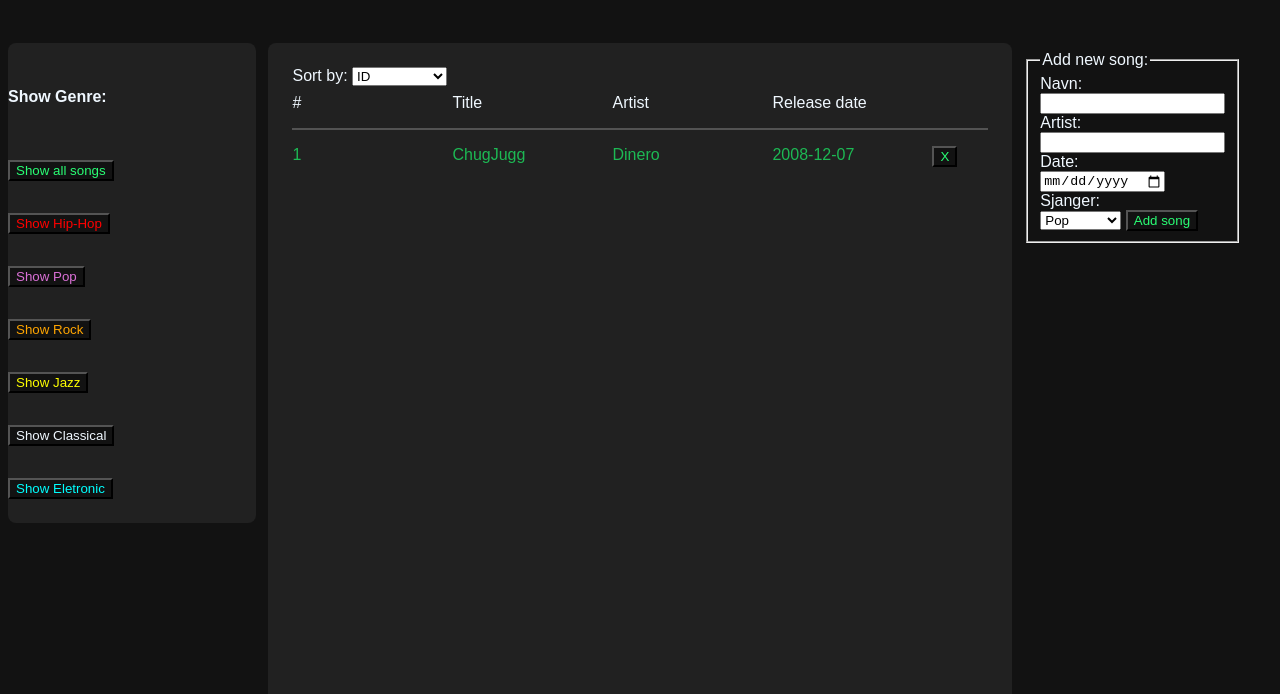
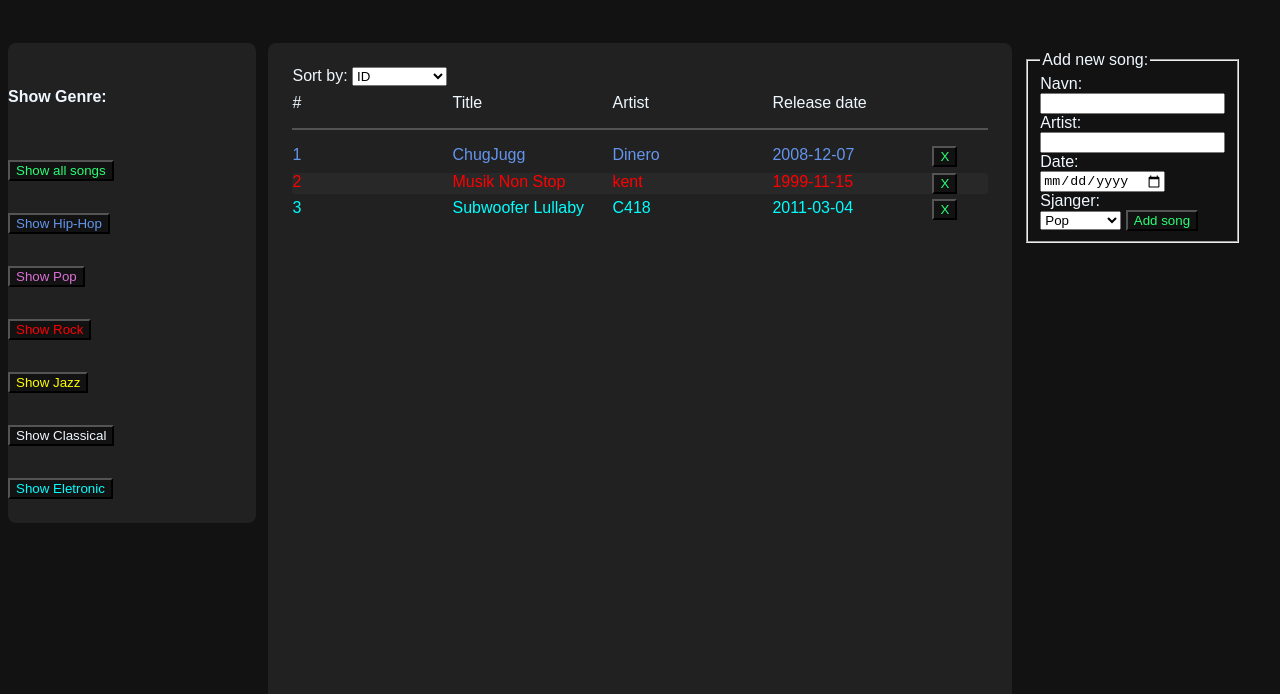
Before and after one commit to settoppty/Skole, a plain HTML site: page Kapittel 3/3F/listify/main/index.html in a window 1280 px wide. Shown: the part 106-800 px from the top of the page. Drawn offline with Linux system fonts and the light colour scheme; a web font is replaced by a local one.

Commit message:
Auto commit at 2025-12-20 20:28:13

```diff
--- a/Kapittel 3/3F/listify/main/index.css
+++ b/Kapittel 3/3F/listify/main/index.css
@@ -43,7 +43,7 @@ margin-left: 0;
 body{
     background-color: #121212;
     height: 100%;
-    overflow: hidden;
+    overflow: auto;
 }
 
 .wrapper{
@@ -73,6 +73,21 @@ body{
     padding: 3vh;
     overflow-y: auto;
 }
+.sang.hiphop > div{ color:cornflowerblue; }
+.sang.pop > div{ color: orchid; }
+.sang.rock > div{ color: red; }
+.sang.jazz > div{ color: yellow; }
+.sang.classic > div{ color: aliceblue; }
+.sang.electronic > div{ color: cyan; }
+
+.container > div{
+    margin-bottom: 0.7vh;
+}
+
+.container > .sang:nth-child(even){
+    background-color: #53535326;
+    border-radius: 0.4vh;
+}
 
 .sidebar{
     grid-area: sidebar;
@@ -88,13 +103,13 @@ body{
 }
 
 #Hip-Hop{
-    color: red;
+    color: cornflowerblue;
 }
 #Pop{
     color: orchid;
 }
 #Rock{
-    color: orange ;
+    color: red ;
 }
 #Jazz{
     color: yellow;
@@ -103,7 +118,7 @@ body{
     color: aliceblue;
 }
 #Electronic{
-    color: aqua;
+    color: cyan;
 }
 button{
     transition: .07s;
@@ -130,9 +145,6 @@ button:hover{
     transform: scale(1.1);
 }
 
-.container > .sang:nth-child(odd){
-    color: #1DB954;
-}
 
 
 .left{
--- a/Kapittel 3/3F/listify/main/index.js
+++ b/Kapittel 3/3F/listify/main/index.js
@@ -27,7 +27,9 @@ for (let i = 0; i < genreSelectEl.length; i++) {
 
 let list =
 [
-    {id: 1, name: "ChugJugg", creator:"Dinero", genre:"Hip-Hop", date:"2008-12-07"}
+    {id: 1, name: "ChugJugg", creator:"Dinero", genre:"Hip-Hop", date:"2008-12-07"},
+    {id: 2, name: "Musik Non Stop", creator: "kent", genre:"Rock", date:"1999-11-15"},
+    {id: 3, name: "Subwoofer Lullaby", creator: "C418", genre: "Electronic", date: "2011-03-04"},
 ];
 
  let selectedGenre = "all";
@@ -39,10 +41,11 @@ function showList(){
     for (let i = 0; i < list.length; i++) {
         // Henter objekter
         let o = list[i];
+        let genreClass = o.genre.toLowerCase().replace(/[^a-z]/g, ""); // Finn sjangeren og gjør det brukbart i js når den skal legge det til som class
         if (selectedGenre == "all" || o.genre == selectedGenre) {
           // For hver sang i list, lag en div og fyll den med info
           let divEl = document.createElement("div");
-          divEl.className = "sang space";
+          divEl.className = "sang space " + genreClass;
 
           let idEl = document.createElement("div");
           idEl.innerHTML = o.id;
@@ -169,3 +172,7 @@ function removeFromList(e){
 
 
 }
+
+
+
+// colorByGenre
```
